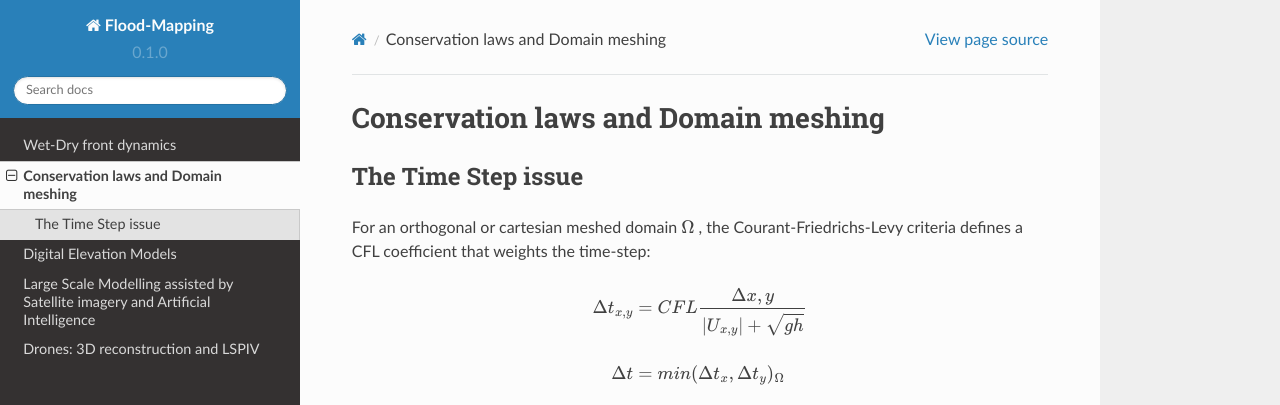
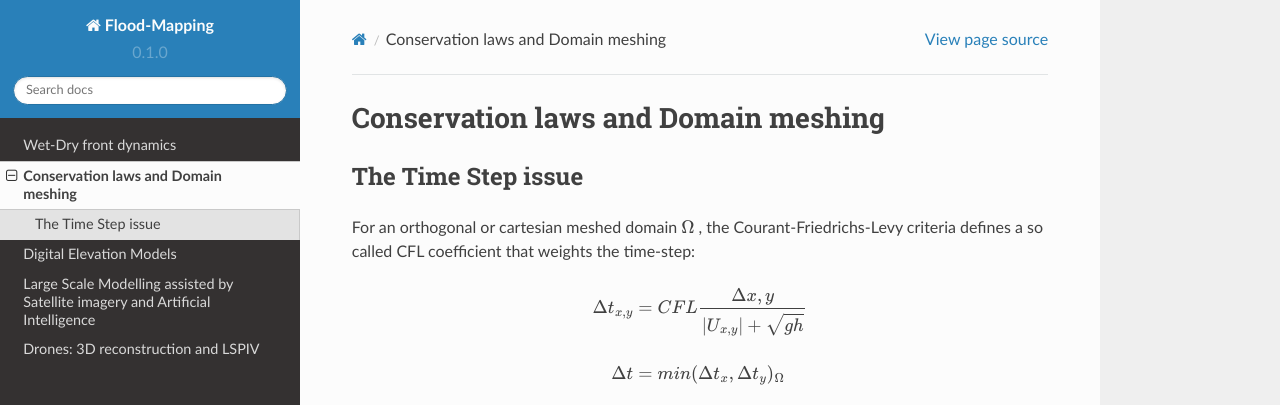
Before and after one commit to ivillamadrid/FloodMapping, a Sphinx documentation site: the page built from docs/source/claws.rst, in a window 1280 px wide and 988 px high. Shown: the top 405 px of the window. Built offline with Sphinx 7.4.7 and the Read the Docs theme 2.0.0, drawn with Linux system fonts in a browser that asks for light colours.

Commit message:
Update claws.rst

```diff
--- a/docs/source/claws.rst
+++ b/docs/source/claws.rst
@@ -4,7 +4,7 @@ Conservation laws and Domain meshing
 
 The Time Step issue
 -------------------
-For an orthogonal or cartesian meshed domain  :math:`\Omega` , the Courant-Friedrichs-Levy criteria defines a CFL coefficient that weights the time-step:
+For an orthogonal or cartesian meshed domain  :math:`\Omega` , the Courant-Friedrichs-Levy criteria defines a so called CFL coefficient that weights the time-step:
 
 .. math::
 
```
